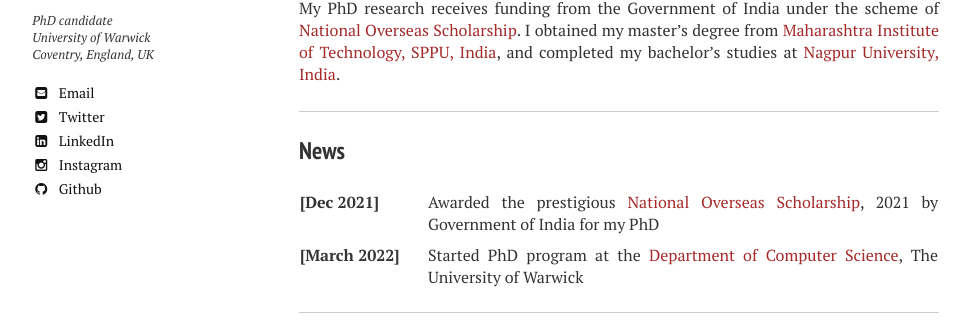
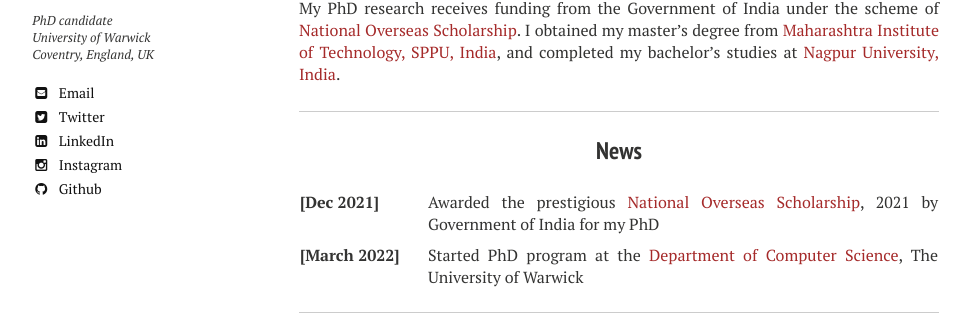
Before and after one commit to bsatote/bsatote.github.io, a Jekyll site: the page built from index.md, in a window 1280 px wide. Shown: the part 311-643 px from the top of the page, without its empty margins (21-991 px from the left). Built offline with Jekyll 4.4.1, drawn with Linux system fonts in a browser that asks for light colours; nearby versions of some CDN libraries.

Commit message:
Update index.md

```diff
--- a/index.md
+++ b/index.md
@@ -15,7 +15,7 @@ My PhD research receives funding from the Government of India under the scheme o
 
 ----
 
-<h3 align="left">News</h3>
+<h3 align="center">News</h3>
 <table class='news-table'>
     <col width="20%">
     <col width="80%">
```
